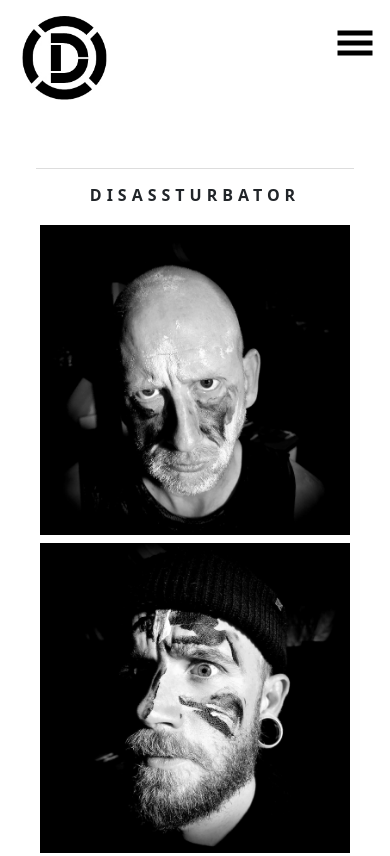
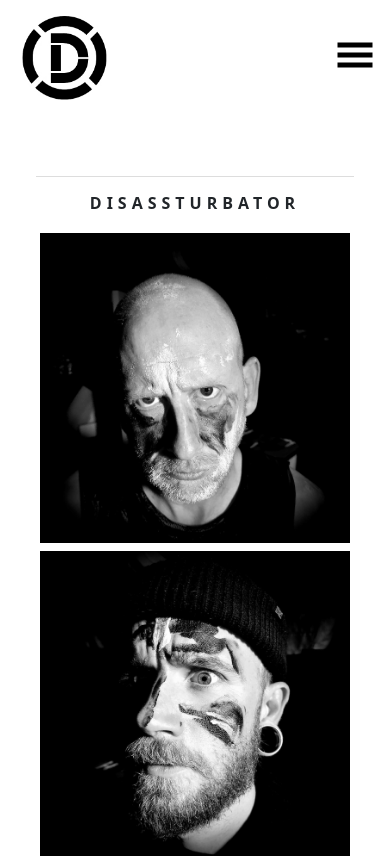
Before and after one commit to bendunhampdx/disassturbator, a React (Create React App) app: page / in a window 390 px wide. Shown: the top 856 px of the page. Built offline with nearby package versions, Linux system fonts and the light colour scheme.

Commit message:
update styles

```diff
--- a/src/components/Main/Main.module.scss
+++ b/src/components/Main/Main.module.scss
@@ -12,6 +12,6 @@
 
 @media screen and (max-width: 576px) {
   .main_content {
-    margin-top: 10.5rem;
+    margin-top: 11rem;
   }
 }
--- a/src/components/Nav/Nav.module.scss
+++ b/src/components/Nav/Nav.module.scss
@@ -86,7 +86,9 @@
   }
 }
 @media screen and (max-width: 576px) {
-  .nav_meta nav ul {
+  .nav_meta {
+    height: 175px;
+    nav ul {
       top: 50px;
       right: 50px;
 
@@ -94,6 +96,7 @@
         margin-top: 6px;
         margin-left: 12px;
         margin-right: 12px;
+      }
     }
   }
 }
```
Lines whose indentation alone changed are shown as unchanged.
